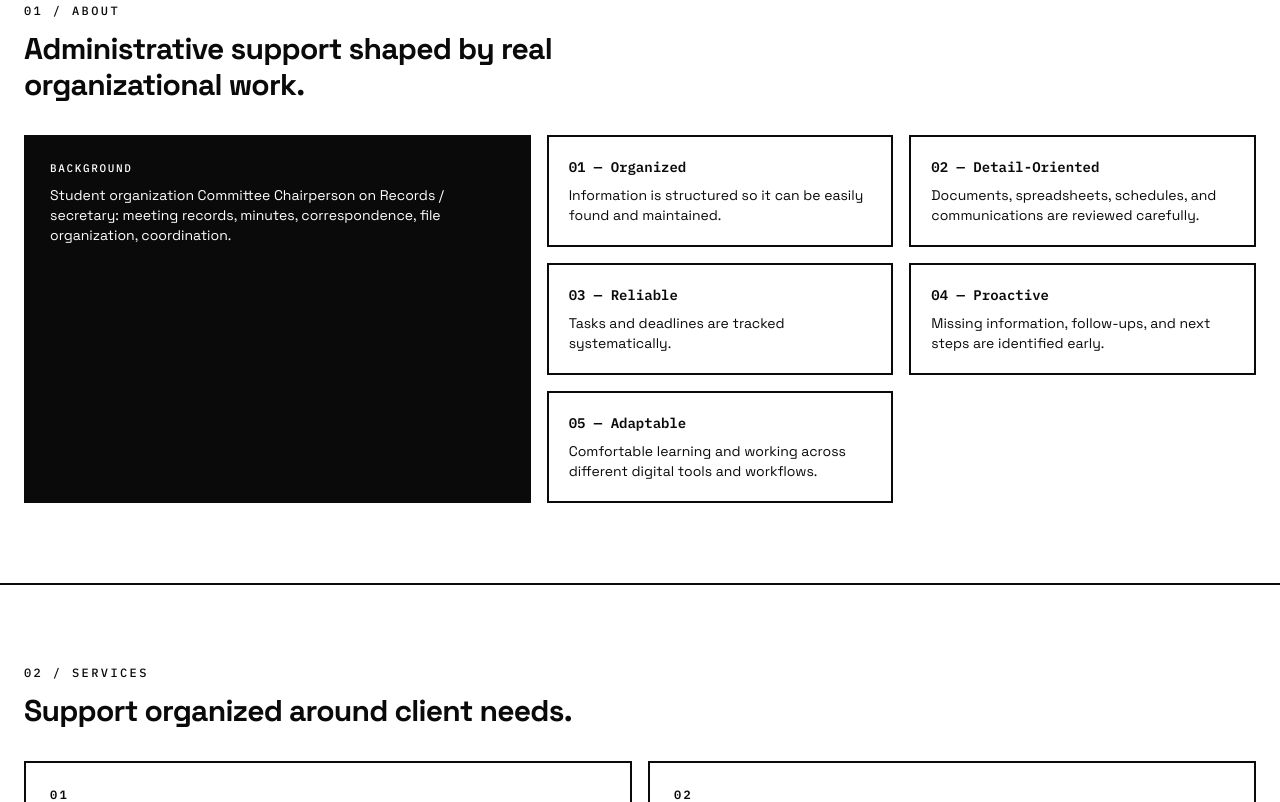
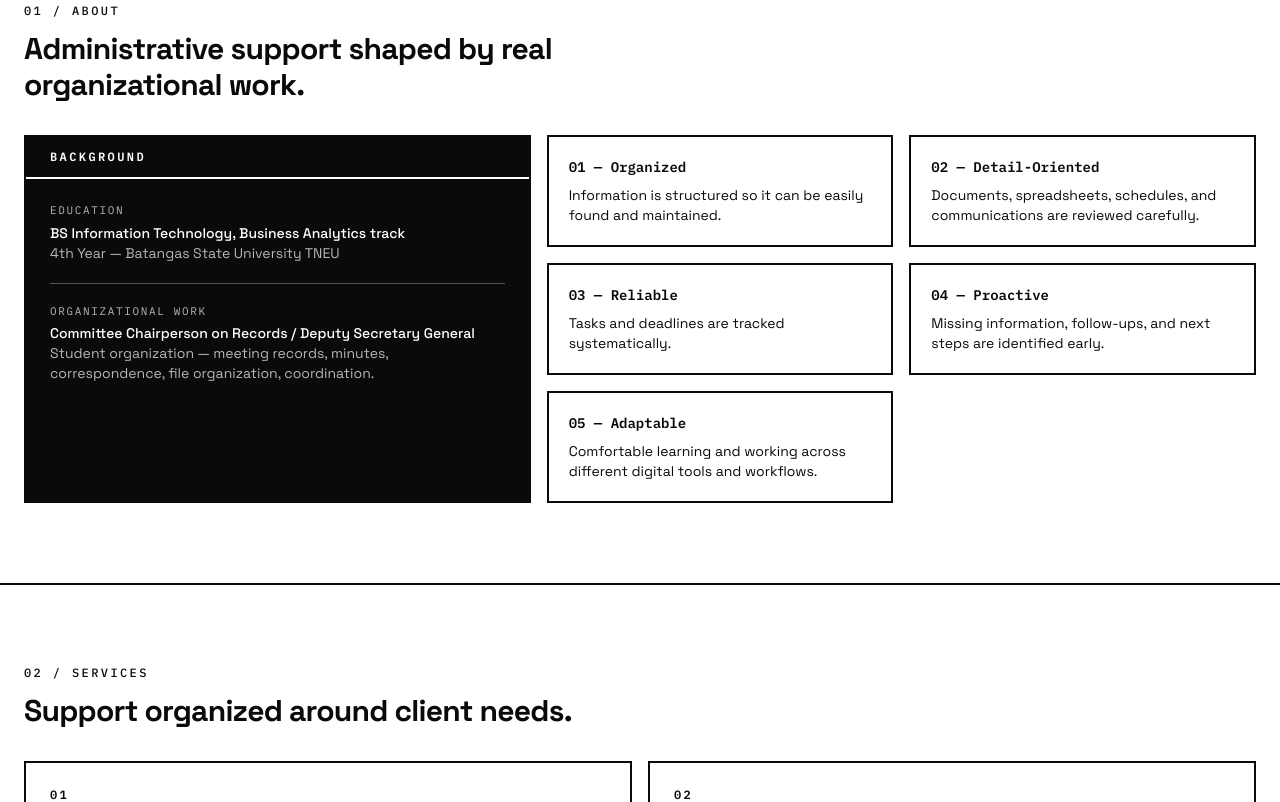
Before and after one commit to iverene/VA-Portfolio, a React (Vite) app: page / in a window 1280 px wide. Shown: the part 820-1622 px from the top of the page. Built offline with nearby package versions, Linux system fonts and the light colour scheme.

Commit message:
content: update experience details and About background

```diff
--- a/src/data/experience.js
+++ b/src/data/experience.js
@@ -1,4 +1,4 @@
 export const experience = [
-  { period: "2025 — Present", role: "Committee Chairperson on Records / Secretary", org: "Student Organization", bullets: ["Records management", "Meeting documentation & minutes", "Administrative correspondence", "File organization", "Coordination"] },
-  { period: "2024 — 2025", role: "Project Coordination & Documentation", org: "Academic / WaterWise Project", bullets: ["Task management", "Documentation", "Team workflows", "Testing support", "Deadline management"] },
+  { period: "2025 — 2026", role: "Committee Chairperson on Records", org: "Supreme Student Council", bullets: ["Records management", "Meeting documentation & minutes", "Administrative correspondence", "File organization", "Coordination"] },
+  { period: "2025 — 2026", role: "Deputy Secretary General", org: "College of Informatics and Computing Sciences", bullets: ["Meeting minutes & documentation", "Official correspondence", "Records & file maintenance", "Schedule & meeting coordination", "Document preparation & distribution"] },
 ];
--- a/src/sections/About.jsx
+++ b/src/sections/About.jsx
@@ -12,9 +12,20 @@ export default function About() {
   return (
     <Section id="about" eyebrow="01 / About" title="Administrative support shaped by real organizational work.">
       <div className="grid gap-4 md:grid-cols-[1fr_1.4fr]">
-        <div className="border-2 border-[#0a0a0a] bg-[#0a0a0a] p-6 text-sm text-[#ffffff]">
-          <p className="font-mono text-[11px] font-medium uppercase tracking-[0.15em]">Background</p>
-          <p className="mt-2">Student organization Committee Chairperson on Records / secretary: meeting records, minutes, correspondence, file organization, coordination.</p>
+        <div className="border-2 border-[#0a0a0a] bg-[#0a0a0a] text-[#ffffff]">
+          <p className="border-b-2 border-[#ffffff] px-6 py-3 font-mono text-xs font-semibold uppercase tracking-[0.2em]">Background</p>
+          <div className="space-y-5 p-6 text-sm">
+            <div>
+              <p className="font-mono text-[11px] uppercase tracking-[0.15em] text-[#ffffff]/70">Education</p>
+              <p className="mt-1 font-medium">BS Information Technology, Business Analytics track</p>
+              <p className="text-[#ffffff]/70">4th Year — Batangas State University TNEU</p>
+            </div>
+            <div className="border-t border-[#ffffff]/30 pt-5">
+              <p className="font-mono text-[11px] uppercase tracking-[0.15em] text-[#ffffff]/70">Organizational Work</p>
+              <p className="mt-1 font-medium">Committee Chairperson on Records / Deputy Secretary General</p>
+              <p className="text-[#ffffff]/70">Student organization — meeting records, minutes, correspondence, file organization, coordination.</p>
+            </div>
+          </div>
         </div>
         <ul className="grid gap-4 sm:grid-cols-2">
           {PRINCIPLES.map(([t, d]) => (
```
